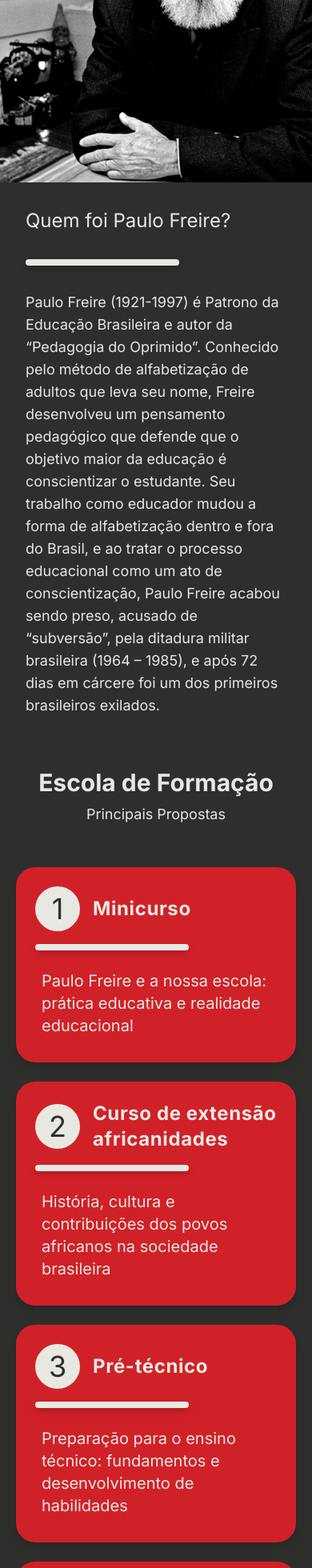
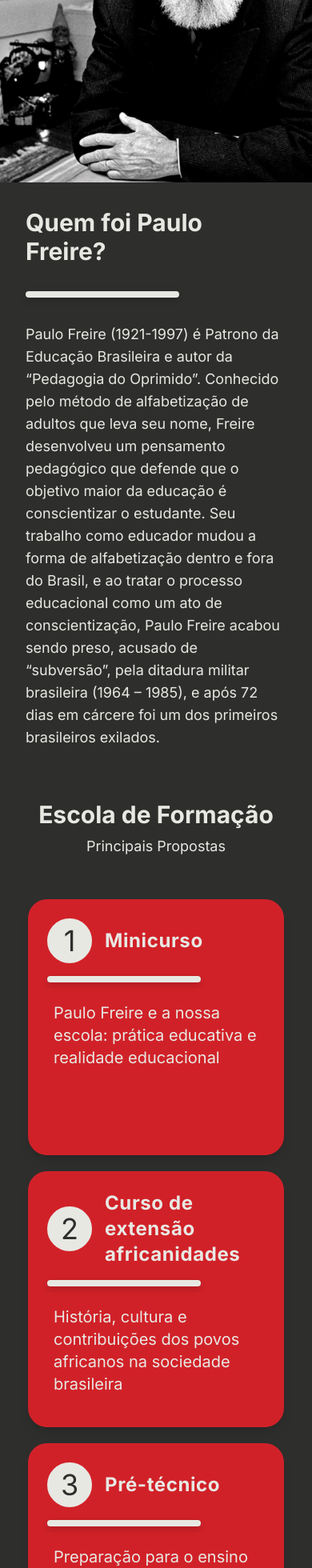
Before and after one commit to Ocamilinho/casulo-next, a Next.js app: page / in a window 390 px wide. Shown: the part 1890-3850 px from the top of the page at 80% size. Built offline with nearby package versions, Linux system fonts and the light colour scheme.

Commit message:
feat: Ajustando detalhes de responsividade

```diff
--- a/app/cronograma/page.tsx
+++ b/app/cronograma/page.tsx
@@ -57,16 +57,16 @@ export default function Cronograma() {
   return (
     <>
       <Header />
-      <div className="text-center p-10 bg-greve shadow-x">
-        <h2 className="timeline-header__title">Atividades do Coletivo Casulo</h2>
-        <h3 className="timeline-header__subtitle">Cursos, debates, rodas de conversa</h3>
+      <div className="flex flex-col gap-3 text-branco text-center p-10 bg-greve shadow-x">
+        <h2 className="text-3xl md:text-4xl font-bold">Atividades do Coletivo Casulo</h2>
+        <h3 className="text-lg md:text-xl font-light">Cursos, debates, rodas de conversa</h3>
       </div>
       <div className="p-4 bg-cinza">
         <ul className="flex gap-4 justify-center flex-wrap">
           {years.map((year) => (
             <li
               key={year}
-              className={`text-xl text-branco cursor-pointer ${selectedYear === year ? 'font-bold' : ''}`}
+              className={`text-xl text-branco cursor-pointer transition-all ${selectedYear === year ? 'font-bold' : 'font-normal'}`}
               onClick={() => filterData(year)}
             >
               {year}
--- a/app/page.tsx
+++ b/app/page.tsx
@@ -28,7 +28,7 @@ export default function Home() {
         <Image src="/images/paulo-freire-pb.png" width="600" height={0} alt="paulofreire" id="paulofreire-d3" />
         <div className="flex justify-between p-8 gap-8 bg-preto flex-col flex-wrap col-span-2 ">
           <div className="flex flex-col flex-nowrap gap-8">
-            <h1 className="text-2xl md:text-4xl text-branco text-bold">Quem foi Paulo Freire?</h1>
+            <h1 className="text-3xl md:text-4xl text-branco font-bold">Quem foi Paulo Freire?</h1>
             <Divider />
             <p className=" text-lg md:text-xl text-branco">Paulo Freire (1921-1997) é Patrono da Educação Brasileira e autor da “Pedagogia do Oprimido”. Conhecido pelo método de alfabetização de adultos que leva seu nome, Freire desenvolveu um pensamento pedagógico que defende que o objetivo maior da educação é conscientizar o estudante. Seu trabalho como educador mudou a forma de alfabetização dentro e fora do Brasil, e ao tratar o processo educacional como um ato de conscientização, Paulo Freire acabou sendo preso, acusado de “subversão”, pela ditadura militar brasileira (1964 – 1985), e após 72 dias em cárcere foi um dos primeiros brasileiros exilados.</p>
           </div>
@@ -42,7 +42,7 @@ export default function Home() {
           <h2 className="text-lg md:text-xl text-branco">Principais Propostas</h2>
         </div>
 
-        <div className="grid grid-cols-1 md:grid-cols-2 gap-6 place-items-stretch p-5">
+        <div className="flex flex-wrap gap-5 items-center justify-center p-5">
           <Card title="Minicurso" subTitle="Paulo Freire e a nossa escola: prática educativa e realidade educacional" number="1" urlRef="escola/minicurso" />
           <Card title="Curso de extensão africanidades" subTitle="História, cultura e contribuições dos povos africanos na sociedade brasileira" number="2" urlRef="escola/cursodeextensao" />
           <Card title="Pré-técnico" subTitle="Preparação para o ensino técnico: fundamentos e desenvolvimento de habilidades" number="3" urlRef="escola/pretecnico" />
--- a/components/Card.tsx
+++ b/components/Card.tsx
@@ -10,18 +10,16 @@ export default function Card({title, subTitle, number, urlRef}: Card){
     return(
         <div className="">
             <Link href={urlRef} className="ancora-card">
-                <li className="flex p-6 flex-col gap-4 bg-rosa rounded-3xl shadow-lg hover:shadow-2xl hover:opacity-90 transition-all duration-300">
-
+                <div className="flex flex-col min-h-80 w-80 md:w-96 p-6 gap-4 bg-rosa rounded-3xl shadow-lg hover:shadow-2xl hover:opacity-90 hover:-translate-y-1 transition-all">
                     <div className="flex items-center gap-4">
                         <span className="flex-shrink-0 flex items-center justify-center w-14 h-14 text-4xl rounded-full text-preto bg-branco border-2 border-branco">
                             {number}
                         </span>
                         <h1 className="text-2xl font-bold text-branco tracking-wide">{title}</h1>
                     </div>
-
                     <Divider />
                     <p className="text-xl m-2 text-branco ">{subTitle}</p>
-              </li>
+              </div>
             </Link>
         </div>
     );
--- a/components/contato/SocialLink.tsx
+++ b/components/contato/SocialLink.tsx
@@ -21,7 +21,7 @@ const icons: { [key: string]: JSX.Element } = {
 export default function SocialLink({ href, platform }: SocialLinkProps) {
   return (
     <a href={href} target="_blank" rel="noreferrer noopener">
-      <div className="w-32 h-32 flex p-5 items-center flex-col justify-between bg-cinza shadow-md rounded-lg hover:translate-y-1 transition-all">
+      <div className="w-32 aspect-square flex gap-1 p-5 items-center flex-col justify-between bg-cinza shadow-md rounded-lg hover:translate-y-1 transition-all">
         {icons[platform]}<br />
         <h4 className="font-light text-branco">{platform.charAt(0).toUpperCase() + platform.slice(1)}</h4>
       </div>
```
Lines whose indentation alone changed are shown as unchanged.
